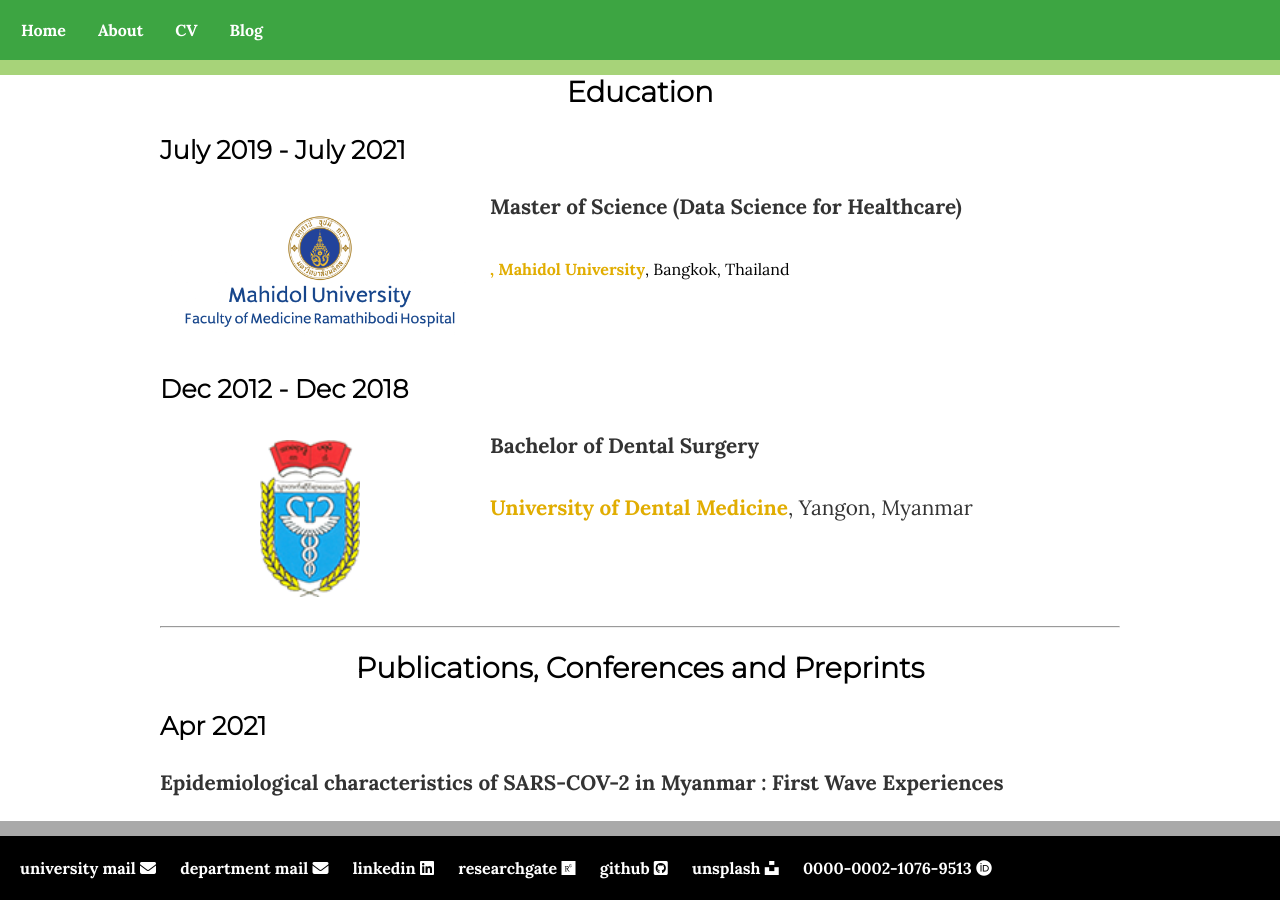
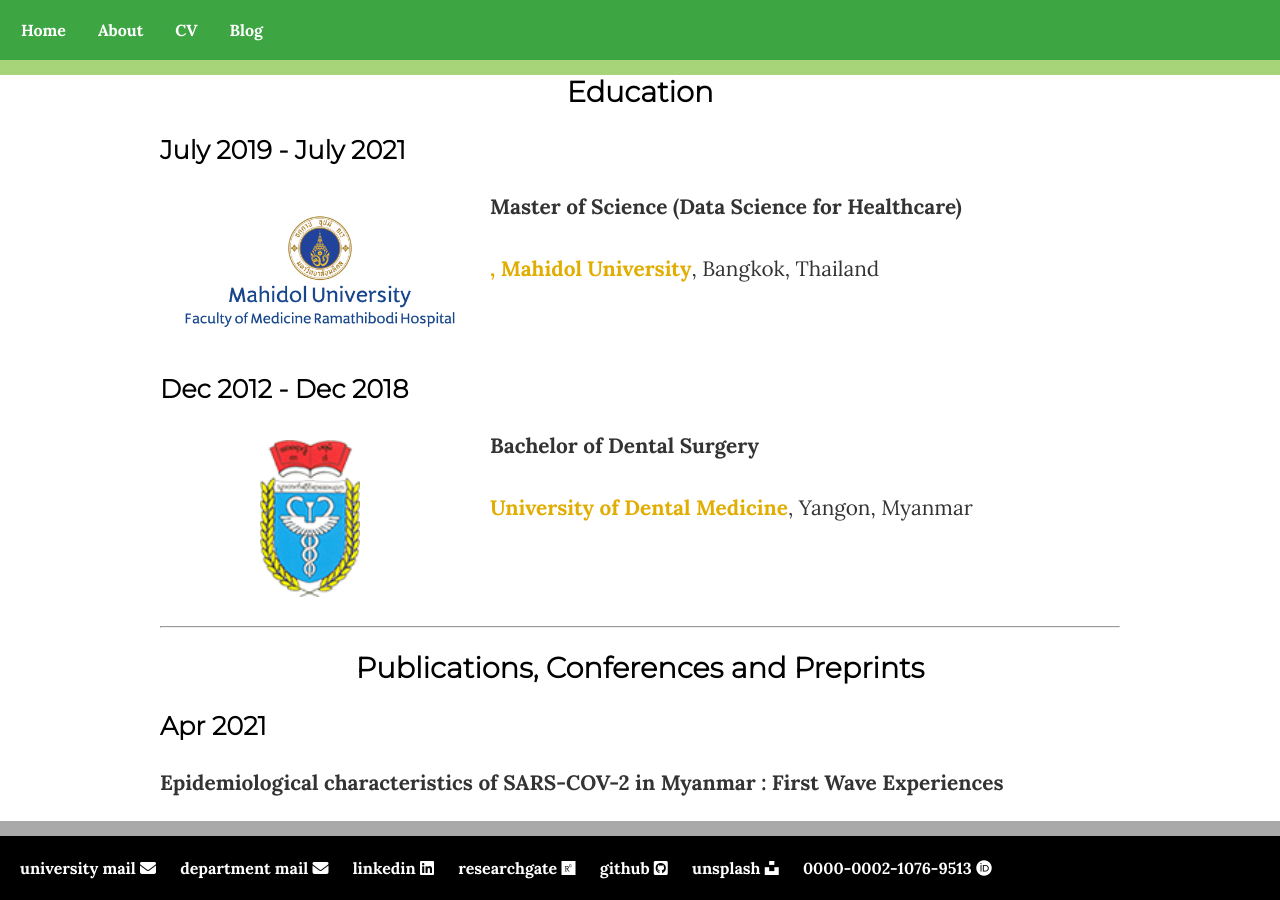
Before and after one commit to finerbrighterlighter/finerbrighterlighter.github.io, a Jekyll site: the page built from cv/index.html, in a window 1280 px wide and 900 px high, scrolled down 645 px. Built offline with Jekyll 4.4.1, drawn with Linux system fonts in a browser that asks for light colours; nearby versions of some CDN libraries.

Commit message:
layout push

```diff
--- a/cv/index.html
+++ b/cv/index.html
@@ -23,7 +23,7 @@
 					<img src="/image/rama.png"  alt="This is an image of Faculty of Medicine Ramathibodi Hospital's logo." width="300" style="float: left; margin: 10px 20px 20px 10px;border-radius:5%;">
 				</div>
 					<p><b>Master of Science (Data Science for Healthcare)</b></p>
-					<a href="https://mahidol.ac.th/">, Mahidol University</a>, Bangkok, Thailand </p>	<br>
+					<p><a href="https://mahidol.ac.th/">, Mahidol University</a>, Bangkok, Thailand </p>	<br>
 		</div>
 
 	<h3>Dec 2012 - Dec 2018</h3>
```
